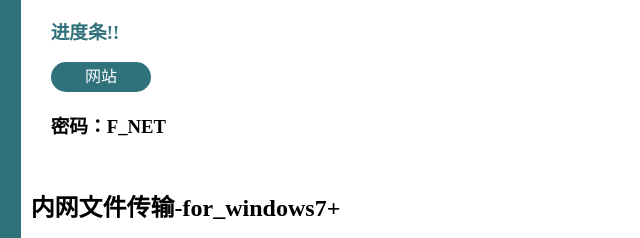
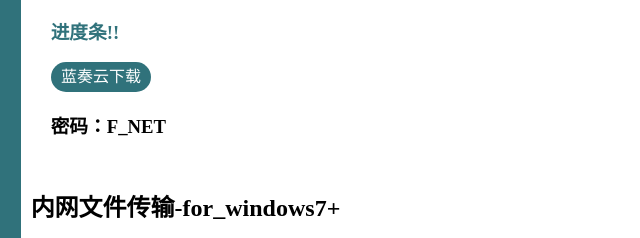
Before and after one commit to Mubi-Baihua/F_NET, a plain HTML site: page index.html in a window 1280 px wide. Shown: the part 283-521 px from the top of the page, 0-640 px from the left. Drawn offline with Linux system fonts and the light colour scheme.

Commit message:
Update index.html

```diff
--- a/index.html
+++ b/index.html
@@ -16,7 +16,7 @@
         <h3 class="jt">进度条!!</h3>
 
         <div class="T-B">
-            <a class="T-B-T" href="https://wwss.lanzouq.com/ilKCY2x3j90h">网站</a>
+            <a class="T-B-T" href="https://wwss.lanzouq.com/ilKCY2x3j90h">蓝奏云下载</a>
         </div>
         <h3 class="T">密码：F_NET</h3>
 
```
